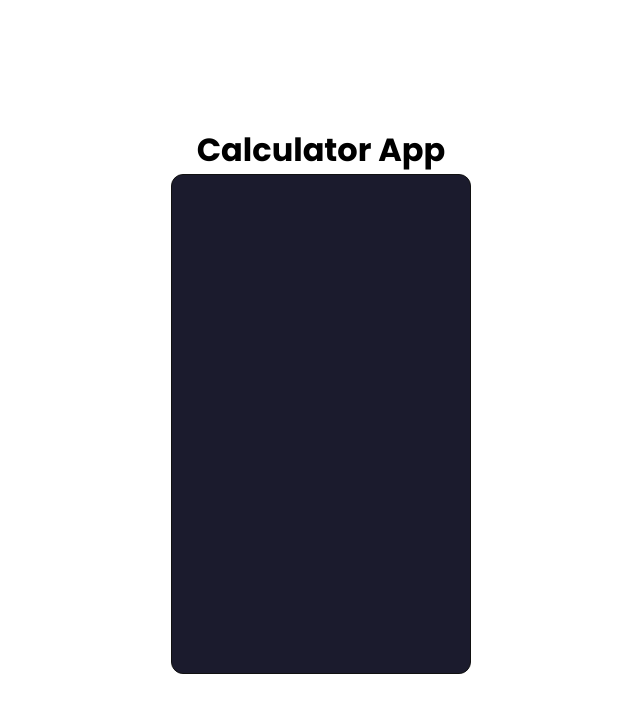
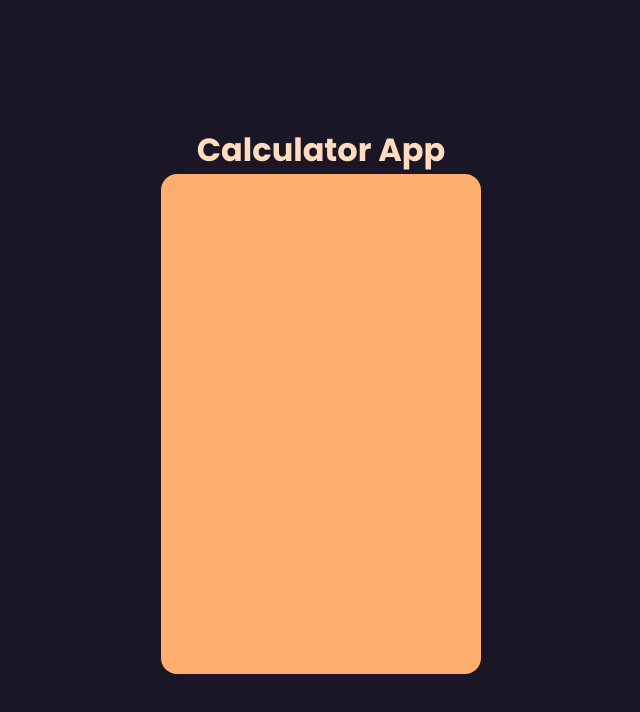
Before and after one commit to Chatano/calculator, a React (Create React App) app: page / in a window 1280 px wide. Shown: the top 712 px of the page, without its empty margins (319-959 px from the left). Built offline with nearby package versions, Linux system fonts and the light colour scheme.

Commit message:
change colors

```diff
--- a/src/styles/components/Calculator.ts
+++ b/src/styles/components/Calculator.ts
@@ -1,9 +1,8 @@
 import styled from 'styled-components';
 
 export const Container = styled.div`
-  border: 1px solid #111111;
-  border-radius: 12px;
-  width: 300px;
+  border-radius: 16px;
+  width: 320px;
   height: 500px;
-  background-color: #1b1b2d;
+  background-color: #ffae70;
 `;
--- a/src/styles/global.ts
+++ b/src/styles/global.ts
@@ -6,6 +6,7 @@ export const Global = createGlobalStyle`
     padding: 0;
     box-sizing: border-box;
     font-family: 'Poppins', sans-serif;
+    color: #ffdbbf;
   }
 
   body, html, #root {
--- a/src/styles/pages/Home.ts
+++ b/src/styles/pages/Home.ts
@@ -6,4 +6,5 @@ export const Container = styled.div`
   align-items: center;
   justify-content: center;
   height: 100vh;
+  background-color: #1a1626;
 `;
```
